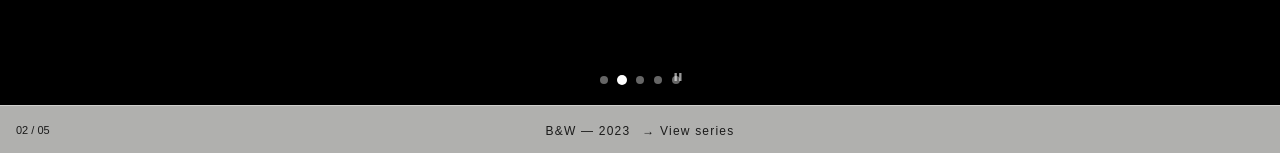
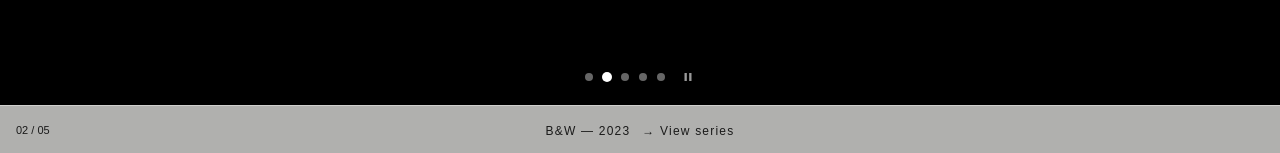
Before and after one commit to dargonar/photo-portfolio, a Next.js app: page / in a window 1280 px wide. Shown: the part 644-797 px from the top of the page. Built offline with nearby package versions, Linux system fonts and the light colour scheme; a web font is replaced by a local one.

Commit message:
home: fix solapamiento dots/pause (strip flex centrado)

```diff
--- a/src/components/Carousel.tsx
+++ b/src/components/Carousel.tsx
@@ -137,8 +137,9 @@ export function Carousel() {
         </AnimatePresence>
       </Link>
 
-      {/* Serie dots — click to jump to a serie */}
-      <div className="absolute bottom-[72px] left-1/2 -translate-x-1/2 z-20 flex items-center gap-2.5">
+      {/* Serie dots + pause/play — one centered flex strip */}
+      <div className="absolute bottom-[72px] left-1/2 -translate-x-1/2 z-20 flex items-center gap-4">
+        <div className="flex items-center gap-2.5">
           {images.map((img, i) => (
             <button
               key={`${img.serie_slug}-${img.filename}`}
@@ -150,12 +151,10 @@ export function Carousel() {
             />
           ))}
         </div>
-
-      {/* Pause/play toggle — right of dots */}
         <button
           onClick={() => setPaused((p) => !p)}
           aria-label={paused ? "Play carousel" : "Pause carousel"}
-        className="absolute bottom-[72px] left-1/2 translate-x-[calc(50%+1.5rem)] z-20 text-white/60 hover:text-white transition-colors"
+          className="text-white/60 hover:text-white transition-colors"
         >
           {paused ? (
             <svg width="14" height="14" viewBox="0 0 24 24" fill="currentColor"><path d="M8 5v14l11-7z" /></svg>
@@ -163,6 +162,7 @@ export function Carousel() {
             <svg width="14" height="14" viewBox="0 0 24 24" fill="currentColor"><path d="M6 5h4v14H6zM14 5h4v14h-4z" /></svg>
           )}
         </button>
+      </div>
 
       {/* Footer overlay — glass bg, fixed bottom */}
       <div className="fixed bottom-0 left-0 right-0 z-40 bg-glass-bg backdrop-blur-md border-t border-outline-variant px-gutter p-4">
```
Lines whose indentation alone changed are shown as unchanged.
